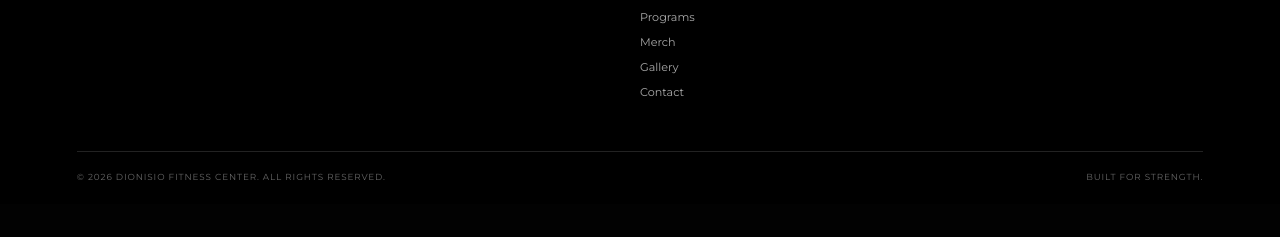
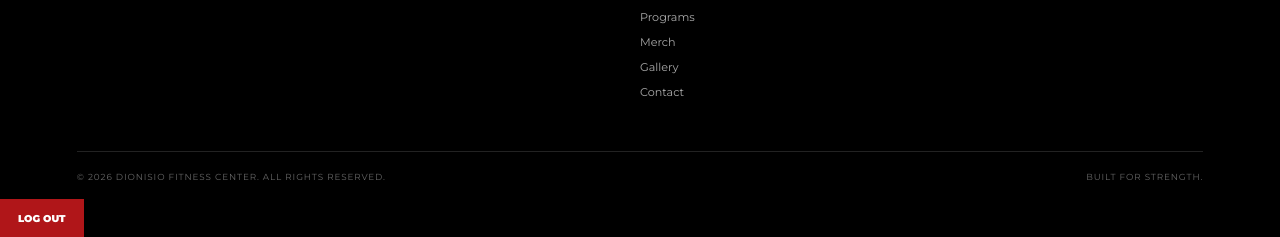
Before and after one commit to badionisiogwapo-web/Dionisio-Fitness-Website, a PHP site: page /about.php in a window 1280 px wide. Shown: the part 2031-2268 px from the top of the page. Before the commit the page ends 2211 px from the top, so only its background shows below. Run offline with PHP 8.4, Linux system fonts and the light colour scheme; some web fonts are replaced.

Commit message:
updated account

```diff
--- a/about.php
+++ b/about.php
@@ -1,4 +1,4 @@
-<?php require_once __DIR__ . '/config/auth.php'; $pageTitle = "'Dionisio Fitness Center | About'"; ?>
+<?php require_once __DIR__ . '/config/auth.php'; $pageTitle = 'Dionisio Fitness Center | About'; ?>
 <?php
 $pageTitle = $pageTitle ?? 'Dionisio Fitness Center';
 $currentPage = basename($_SERVER['PHP_SELF']);
@@ -44,7 +44,7 @@ $currentPage = basename($_SERVER['PHP_SELF']);
 
     <?php if (isLoggedIn()): ?>
         <a class="header-signin" href="account.php">MY ACCOUNT</a>
-        <a class="header-cta" href="logout.php">LOG OUT</a>
+        <a class="header-cta" href="logout.php" data-confirm="Are you sure you want to log out?">LOG OUT</a>
     <?php else: ?>
         <a class="header-signin" href="login.php">SIGN IN</a>
         <a class="header-cta" href="join.php">JOIN NOW</a>
@@ -69,7 +69,7 @@ $currentPage = basename($_SERVER['PHP_SELF']);
             <p>Whether you’re a beginner or an athlete, we’re here to help you achieve your goals.</p>
         </div>
         <div class="about-image image-frame reveal">
-            <img src="assets/about.jpg" alt="Dionisio Fitness Center">
+            <img src="assets/front.jpg" alt="Dionisio Fitness Center">
             <div class="image-tag">DISCIPLINE<br>CONSISTENCY<br>PROGRESS</div>
         </div>
     </div>
@@ -125,3 +125,11 @@ $currentPage = basename($_SERVER['PHP_SELF']);
 <script src="js/script.js"></script>
 </body>
 </html>
+
+<a
+    class="header-cta"
+    href="logout.php"
+    data-confirm="Are you sure you want to log out?"
+>
+    LOG OUT
+</a>
```
